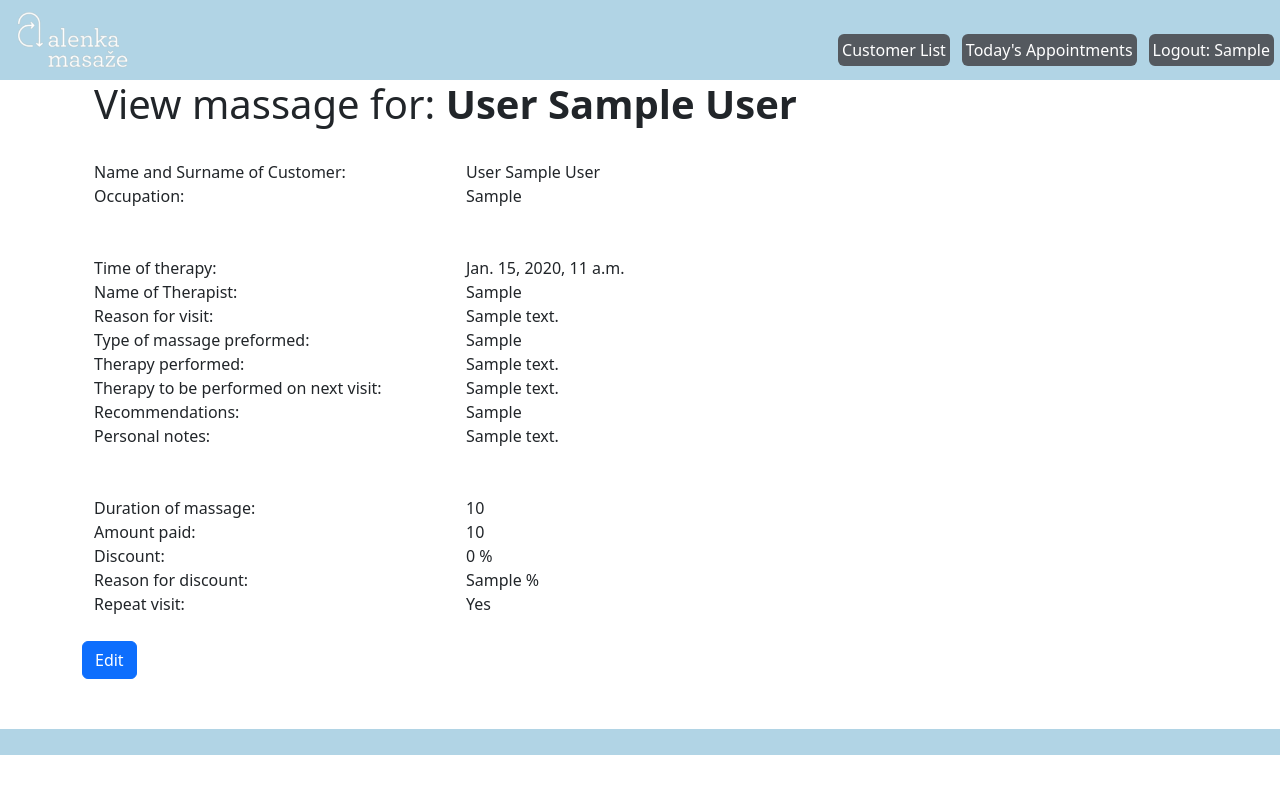
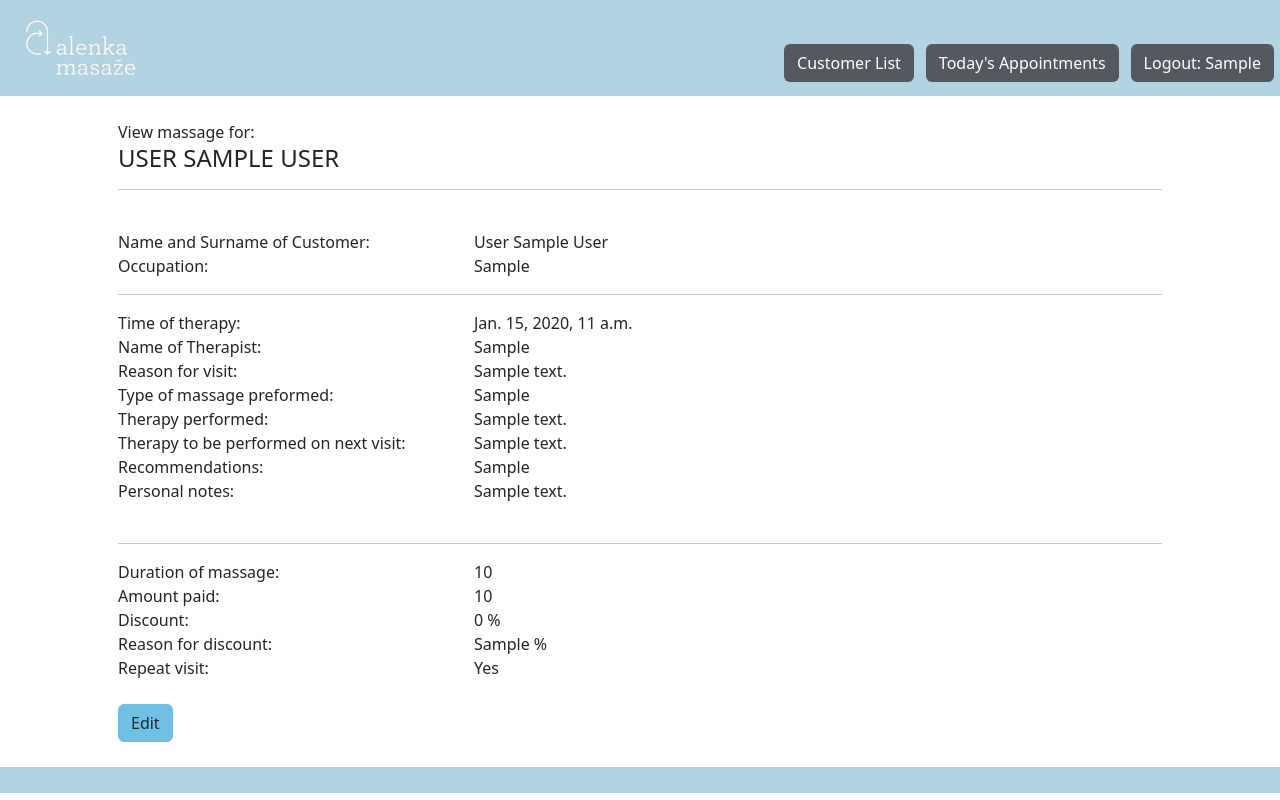
Before and after one commit to petmetic/therapy-tracker, a Django app: page /massage_list/1/detail/ in a window 1280 px wide. Run offline with Django 4.2, Linux system fonts and the light colour scheme; a user stored in the database is signed in; tables that the repository leaves empty hold one stand-in row (values such as "Sample post").

Commit message:
redesigning templates and corrections for translations

```diff
--- a/src/web/static/css/base.css
+++ b/src/web/static/css/base.css
@@ -1,5 +1,6 @@
 :root {
     font-family: 'Aleo', serif;
+    color: #16313D;
 }
 
 
@@ -21,32 +22,28 @@
 .btn-nav {
     color: white;
     background-color: #54595F;
-    padding: 3px;
+    padding: 6px 12px;
     margin: 6px;
 }
 
 .btn-nav:active {
-    color: #8DA9B0;
+    color: #16313D;
 }
 
 .btn-nav:hover {
-    color: #8DA9B0;
+    color: #16313D;
+    border-color: #16313D;
 }
 
 .btn-body {
-    margin-top: 25px;
-    margin-bottom: 25px;
+    background-color: #6EC1E4;
+    border-color: #6EC1E4;
 
 }
 
-.btn-color {
-    background-color: #6EC1E4;
-    border: #6EC1E4;
-}
-
 .btn-body:hover {
-    background-color: #8DA9B0;
-    border: #8DA9B0;
+    color: #16313D;
+    border-color: #16313D;
 }
 
 
--- a/src/web/templates/base.html
+++ b/src/web/templates/base.html
@@ -1,6 +1,6 @@
 {% load i18n %}
 <!DOCTYPE html>
-<html lang="en">
+<html lang="sl-SI">
 <head>
     <meta charset="UTF-8">
     <meta name="viewport" content="width=device-width, initial-scale=1, shrink-to-fit=yes">
@@ -16,7 +16,7 @@
 </head>
 <body>
 <header class="nav-background d-flex justify-content-between">
-    <a href="{% url 'index' %}"><img src="/static/images/logo.png"
+    <a class="p-2" href="{% url 'index' %}"><img src="/static/images/logo.png"
                                      alt="Alenka masaže"
                                      href="{% url 'index' %}"
                                      class="logo"/></a>
@@ -30,7 +30,7 @@
                 {% translate "Today's Appointments" %}</a>
             {#            <a class="btn btn-nav" role="button" data-bs-toogle="button" aria-pressed="true" href="#">Search</a>#}
             <a class="btn btn-nav" role="button" data-bs-toogle="button" aria-pressed="true"
-               href="{% url 'logout' %}">{% translate "Logout:" %} {{ request.user.first_name }}</a>
+               href="{% url 'logout' %}">{% translate "Logout" %}: {{ request.user.first_name }}</a>
         </ul>
     {% endif %}
 </header>
--- a/src/web/templates/web/customer_add.html
+++ b/src/web/templates/web/customer_add.html
@@ -61,7 +61,7 @@
 
         <div class="col-12 mt-5">
             {{ form.non_field_errors }}
-            <button type="submit" class="btn btn-primary">{% translate "Submit" %}</button>
+            <button type="submit" class="btn btn-body">{% translate "Submit" %}</button>
         </div>
 
     </form>
--- a/src/web/templates/web/massage_add.html
+++ b/src/web/templates/web/massage_add.html
@@ -82,7 +82,7 @@
         <div>
             <div class="col-12">
                 {{ form.non_field_errors }}
-                <button type="submit" class="btn btn-primary">{%  translate "Submit" %}</button>
+                <button type="submit" class="btn btn-body">{%  translate "Submit" %}</button>
             </div>
         </div>
     </form>
--- a/src/web/templates/web/massage_detail.html
+++ b/src/web/templates/web/massage_detail.html
@@ -4,77 +4,78 @@
 
 {% block content %}
     <div class="container text-left">
-        <div>
-            <h1>{% translate "View massage for:"%} <span class="fw-bold">{{ massage.customer }}</span></h1>
-            <br>
+        <div class="p-4">
+            <span class="fw-lighter">{% translate "View massage for" %}:</span>
+            <h4 class="fw-light uppercase">{{ massage.customer }}</h4>
+            <hr>
+        </div>
+        <div class="px-4">
             <div class="row">
-                <div class="col-sm-4">{% translate "Name and Surname of Customer:" %}</div>
+                <div class="col-sm-4 fw-light">{% translate "Name and Surname of Customer" %}:</div>
                 <div class="col-sm-8">{{ massage.customer }}</div>
             </div> <!-- name and surname of customer -->
             <div class="row">
-                <div class="col-sm-4">{% translate "Occupation:" %}</div>
+                <div class="col-sm-4 fw-light">{% translate "Occupation" %}:</div>
                 <div class="col-sm-8">{{ massage.customer.occupation }}</div>
             </div> <!-- occupation -->
         </div>
-        <br>
-        <br>
-        <div>
+        <div class="px-4 ">
+            <hr>
             <div class="row">
-                <div class="col-sm-4">{% translate "Time of therapy:" %}</div>
+                <div class="col-sm-4 fw-light">{% translate "Time of therapy" %}:</div>
                 <div class="col-sm-8">{{ massage.start }}</div>
             </div> <!-- time of therapy -->
             <div class="row">
-                <div class="col-sm-4">{% translate "Name of Therapist:" %}</div>
+                <div class="col-sm-4 fw-light">{% translate "Name of Therapist" %}:</div>
                 <div class="col-sm-8">{{ massage.therapist.first_name }}</div>
             </div> <!-- name of therapist -->
             <div class="row">
-                <div class="col-sm-4">{% translate "Reason for visit:" %}</div>
+                <div class="col-sm-4 fw-light">{% translate "Reason for visit" %}:</div>
                 <div class="col-sm-8">{{ massage.reason_for_visit }}</div>
             </div> <!-- reason for visit-->
             <div class="row">
-                <div class="col-sm-4">{% translate "Type of massage preformed:" %}</div>
+                <div class="col-sm-4 fw-light">{% translate "Type of massage preformed" %}:</div>
                 <div class="col-sm-8">{{ massage.kind }}</div>
             </div> <!-- type of massage -->
             <div class="row">
-                <div class="col-sm-4">{% translate "Therapy performed:" %}</div>
+                <div class="col-sm-4 fw-light">{% translate "Therapy performed" %}:</div>
                 <div class="col-sm-8">{{ massage.notes }}</div>
             </div> <!-- therapy preformed -->
             <div class="row">
-                <div class="col-sm-4">{% translate "Therapy to be performed on next visit:" %}</div>
+                <div class="col-sm-4 fw-light">{% translate "Therapy to be performed on next visit" %}:</div>
                 <div class="col-sm-8">{{ massage.next_visit }}</div>
             </div> <!-- therapy preformed on next visit -->
             <div class="row">
-                <div class="col-sm-4">{% translate "Recommendations:" %}</div>
+                <div class="col-sm-4 fw-light">{% translate "Recommendations" %}:</div>
                 <div class="col-sm-8">{{ massage.recommendations }}</div>
             </div> <!-- recommendations -->
             {% if therapist == massage.therapist %}
                 <div class="row">
-                    <div class="col-sm-4">{% translate "Personal notes:" %}</div>
+                    <div class="col-sm-4 fw-light">{% translate "Personal notes" %}:</div>
                     <div class="col-sm-8">{{ massage.personal_notes }}</div>
                 </div>
             {% endif %}
         </div>
-        <br>
-        <br>
-        <div>
+        <div class="p-4">
+            <hr>
             <div class="row">
-                <div class="col-sm-4">{% translate "Duration of massage:" %}</div>
+                <div class="col-sm-4 fw-light">{% translate "Duration of massage" %}:</div>
                 <div class="col-sm-8">{{ massage.duration }}</div>
             </div> <!-- duration-->
             <div class="row">
-                <div class="col-sm-4">{% translate "Amount paid:" %}</div>
+                <div class="col-sm-4 fw-light">{% translate "Amount paid" %}:</div>
                 <div class="col-sm-8">{{ massage.amount }}</div>
             </div> <!-- amount paid-->
             <div class="row">
-                <div class="col-sm-4">{% translate "Discount:" %}</div>
+                <div class="col-sm-4 fw-light">{% translate "Discount" %}:</div>
                 <div class="col-sm-8">{{ massage.discount }} %</div>
             </div> <!-- discount-->
             <div class="row">
-                <div class="col-sm-4">{% translate "Reason for discount:" %}</div>
+                <div class="col-sm-4 fw-light">{% translate "Reason for discount" %}:</div>
                 <div class="col-sm-8">{{ massage.discount_reason }} %</div>
             </div> <!-- discount reason-->
             <div class="row">
-                <div class="col-sm-4">{% translate "Repeat visit:" %}</div>
+                <div class="col-sm-4 fw-light">{% translate "Repeat visit" %}:</div>
                 <div class="col-sm-8">
                     {% if massage.repeat_visit %}
                         {% translate "Yes" %}
@@ -84,8 +85,10 @@
                 </div>
             </div> <!-- repeat visit-->
         </div>
+        <div class="px-4">
+            {% if request.user == massage.therapist %}
+                <a class="btn btn-body" href="{% url 'massage_edit' pk=massage.pk %}">{% translate "Edit" %}</a>
+            {% endif %}
+        </div>
     </div>
-    {% if request.user == massage.therapist %}
-        <a class="btn btn-primary btn-body" href="{% url 'massage_edit' pk=massage.pk %}">{% translate "Edit" %}</a>
-    {% endif %}
 {% endblock %}
```
Also changed, not shown: src/web/templates/registration/login.html (+9 -9 lines), src/web/templates/web/customer.html (+20 -16 lines), src/web/templates/web/customer_detail.html (+14 -8 lines), src/web/templates/web/customer_edit.html (+16 -15 lines), src/web/templates/web/customer_list.html (+7 -3 lines), src/web/templates/web/index.html (+13 -10 lines), src/web/templates/web/massage_edit.html (+22 -22 lines), src/web/locale/sl/LC_MESSAGES/django.po.
